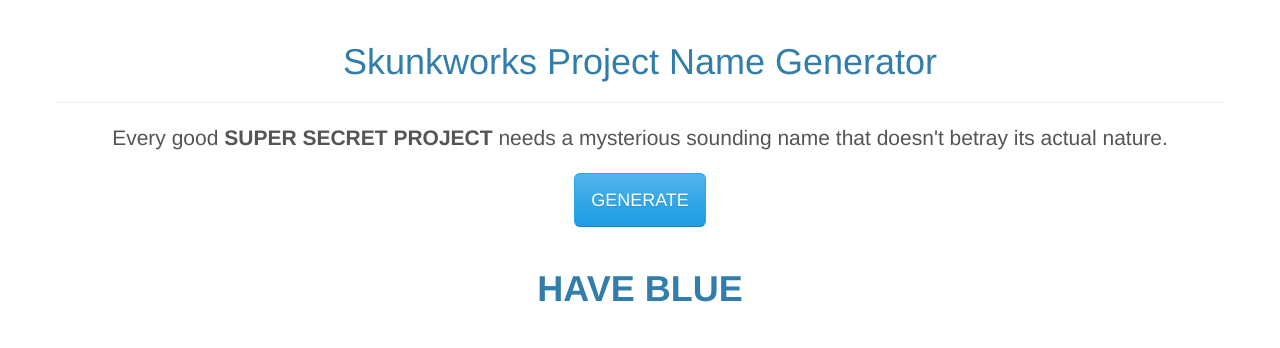
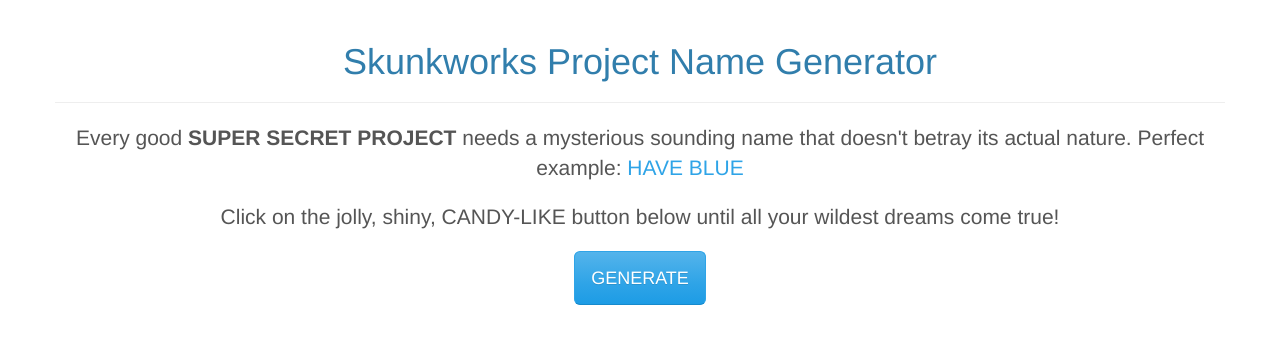
Before and after one commit to cdalzell/skunkworks-name-gen, a plain HTML site: page docs/index.html in a window 1280 px wide. Drawn offline with Linux system fonts and the light colour scheme.

Commit message:
Content & clean up

```diff
--- a/docs/index.html
+++ b/docs/index.html
@@ -30,7 +30,11 @@
                   <div class="page-header">
                       <h1>Skunkworks Project Name Generator</h1>
                   </div>
-                  <p class="lead">Every good <b>SUPER SECRET PROJECT</b> needs a mysterious sounding name that doesn't betray its actual nature.</p>
+                  <p class="lead">
+                      Every good <b>SUPER SECRET PROJECT</b> needs a mysterious sounding name that doesn't betray its actual nature.
+                      Perfect example: <a href="https://en.wikipedia.org/wiki/Lockheed_Have_Blue">HAVE BLUE</a>
+                  </p>
+                  <p class="lead">Click on the jolly, shiny, CANDY-LIKE button below until all your wildest dreams come true!</p>
             </div>
         </div>
 
--- a/docs/js/generator.js
+++ b/docs/js/generator.js
@@ -36,8 +36,6 @@ function generateProjectName(wordLists) {
 }
 
 $(document).ready(function docReady() {
-    $('#project-name').text('HAVE BLUE');
-
     const wordLists = buildWordLists();
 
     $("#generate").click(function handleGenerateClick() {
```
Also changed, not shown: README.md.
